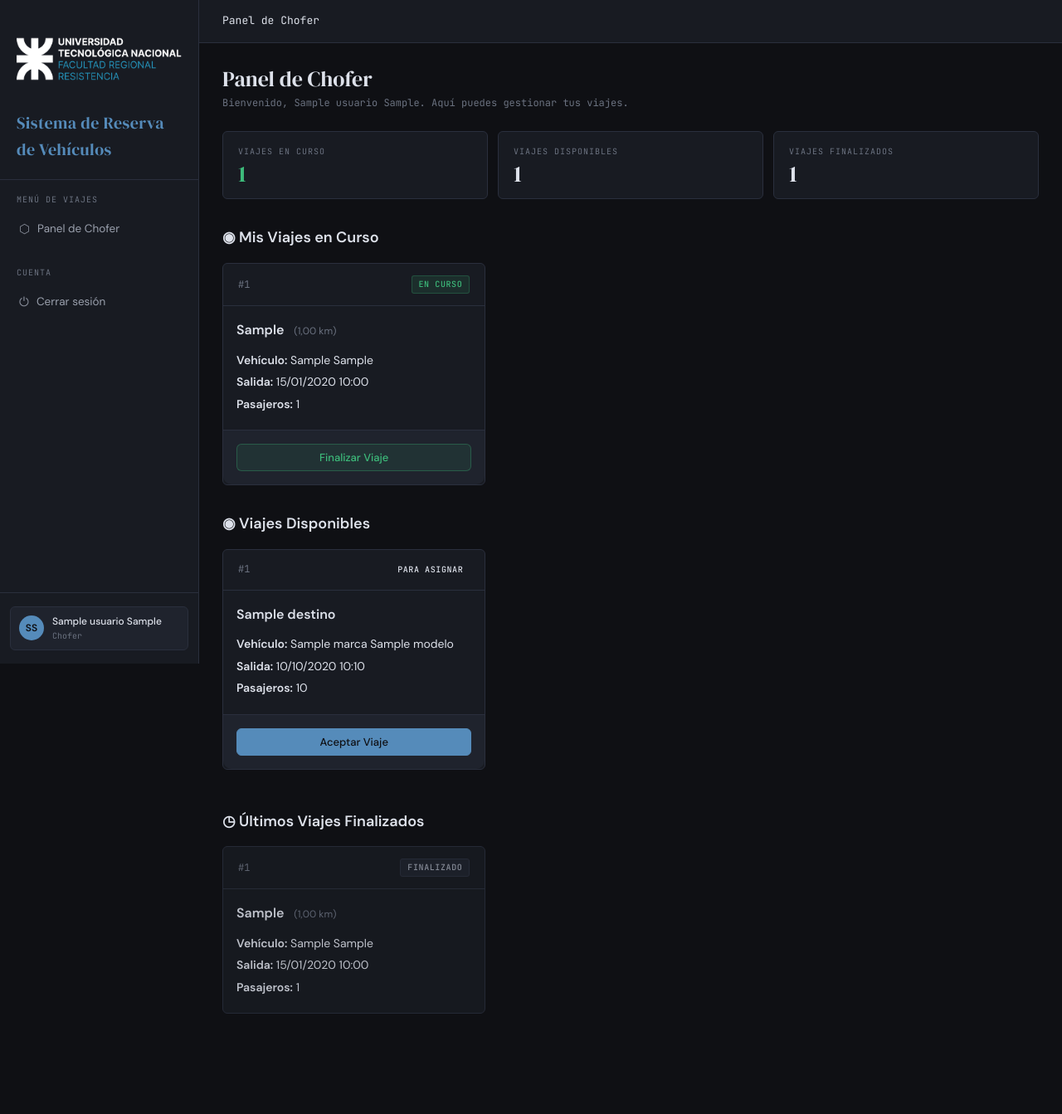
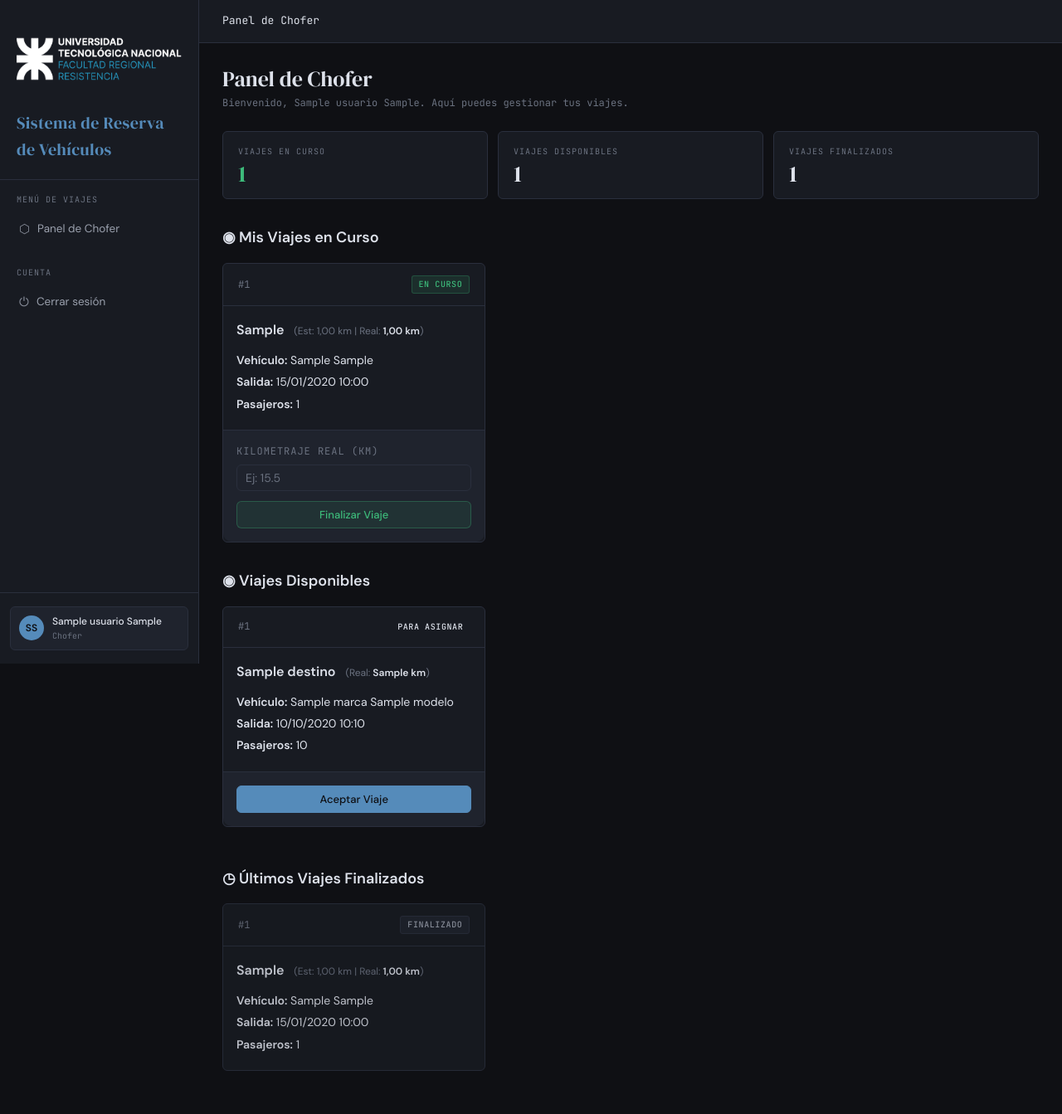
Before and after one commit to joaquin1401/TICKETS_v1, a Django app: template reservas/templates/reservas/chofer_dashboard.html in a window 1280 px wide. Shown: the whole page at 83% size. Before the commit the page ends 1222 px from the top, so only its background shows below. Run offline with Django 5.2, Linux system fonts and the light colour scheme; data comes from the database, SQL or seed files in the repository; tables that the repository leaves empty hold one stand-in row (values such as "Sample post"); the template is opened without the code that fills it: values that come from a table or form of the project are taken from there, most other values are stand-ins (such as "Sample title", 1, 10 or a date in 2020); parts of the project's set-up code (start-up, migrations or seed data) failed here and were passed over.

Commit message:
El chofer, Luego de realizado un viaje (tikcet) cargar kilometraje hecho, esto con el objetivo de comparar los kilometros realizados con lo kilómetros calculados en la generación del ticket, por ende se debe mostrar en todos los listados de tickets y en el detalle del ticket

```diff
--- a/reservas/models.py
+++ b/reservas/models.py
@@ -281,6 +281,10 @@ class Ticket(models.Model):
         max_digits=10, decimal_places=2, default=0.0,
         help_text="Distancia en kilómetros desde UTN FRRE al destino"
     )
+    kilometraje_real = models.DecimalField(
+        max_digits=10, decimal_places=2, null=True, blank=True,
+        help_text="Distancia real recorrida reportada por el chofer al finalizar"
+    )
     cant_pasajeros = models.PositiveIntegerField()
     descripcion = models.TextField(blank=True)
     hora_inicio = models.DateTimeField()
--- a/reservas/templates/reservas/chofer_dashboard.html
+++ b/reservas/templates/reservas/chofer_dashboard.html
@@ -39,7 +39,7 @@
     <div class="card-body" style="flex: 1; padding: 16px;">
       <h3 style="margin-top: 0; margin-bottom: 12px; font-size: 16px;" class="primary">
         {{ t.destino }}
-        {% if t.kilometraje > 0 %}<span style="font-size:12px;font-weight:normal;color:var(--text-muted);margin-left:8px;">({{ t.kilometraje }} km)</span>{% endif %}
+        {% if t.kilometraje > 0 or t.kilometraje_real %}<span style="font-size:12px;font-weight:normal;color:var(--text-muted);margin-left:8px;">({% if t.kilometraje > 0 %}Est: {{ t.kilometraje }} km{% endif %}{% if t.kilometraje > 0 and t.kilometraje_real %} | {% endif %}{% if t.kilometraje_real %}Real: <strong style="color:var(--text);">{{ t.kilometraje_real }} km</strong>{% endif %})</span>{% endif %}
       </h3>
       <p style="margin: 4px 0; font-size: 14px; color: var(--text);"><strong>Vehículo:</strong> {{ t.id_vehiculo.marca }} {{ t.id_vehiculo.modelo }}</p>
       <p style="margin: 4px 0; font-size: 14px; color: var(--text);"><strong>Salida:</strong> {{ t.hora_inicio|date:"d/m/Y H:i" }}</p>
@@ -48,6 +48,10 @@
     <div style="border-top: 1px solid var(--border); padding: 16px; background: var(--surface2); border-radius: 0 0 10px 10px;">
       <form method="post" action="{% url 'finalizar_ticket' t.pk %}" style="margin: 0;">
         {% csrf_token %}
+        <div style="margin-bottom: 12px;">
+          <label class="form-label" style="font-size: 12px;">Kilometraje Real (km)</label>
+          <input type="number" step="0.01" min="0.01" name="kilometraje_real" class="form-control" required placeholder="Ej: 15.5" style="padding: 6px 10px; font-size: 14px;">
+        </div>
         <button type="submit" class="btn btn-success" style="width: 100%;">Finalizar Viaje</button>
       </form>
     </div>
@@ -75,7 +79,7 @@
     <div class="card-body" style="flex: 1; padding: 16px;">
       <h3 style="margin-top: 0; margin-bottom: 12px; font-size: 16px;" class="primary">
         {{ t.destino }}
-        {% if t.kilometraje > 0 %}<span style="font-size:12px;font-weight:normal;color:var(--text-muted);margin-left:8px;">({{ t.kilometraje }} km)</span>{% endif %}
+        {% if t.kilometraje > 0 or t.kilometraje_real %}<span style="font-size:12px;font-weight:normal;color:var(--text-muted);margin-left:8px;">({% if t.kilometraje > 0 %}Est: {{ t.kilometraje }} km{% endif %}{% if t.kilometraje > 0 and t.kilometraje_real %} | {% endif %}{% if t.kilometraje_real %}Real: <strong style="color:var(--text);">{{ t.kilometraje_real }} km</strong>{% endif %})</span>{% endif %}
       </h3>
       <p style="margin: 4px 0; font-size: 14px; color: var(--text);"><strong>Vehículo:</strong> {{ t.id_vehiculo.marca }} {{ t.id_vehiculo.modelo }}</p>
       <p style="margin: 4px 0; font-size: 14px; color: var(--text);"><strong>Salida:</strong> {{ t.hora_inicio|date:"d/m/Y H:i" }}</p>
@@ -112,7 +116,7 @@
     <div class="card-body" style="flex: 1; padding: 16px;">
       <h3 style="margin-top: 0; margin-bottom: 12px; font-size: 16px;" class="primary">
         {{ t.destino }}
-        {% if t.kilometraje > 0 %}<span style="font-size:12px;font-weight:normal;color:var(--text-muted);margin-left:8px;">({{ t.kilometraje }} km)</span>{% endif %}
+        {% if t.kilometraje > 0 or t.kilometraje_real %}<span style="font-size:12px;font-weight:normal;color:var(--text-muted);margin-left:8px;">({% if t.kilometraje > 0 %}Est: {{ t.kilometraje }} km{% endif %}{% if t.kilometraje > 0 and t.kilometraje_real %} | {% endif %}{% if t.kilometraje_real %}Real: <strong style="color:var(--text);">{{ t.kilometraje_real }} km</strong>{% endif %})</span>{% endif %}
       </h3>
       <p style="margin: 4px 0; font-size: 14px; color: var(--text);"><strong>Vehículo:</strong> {{ t.id_vehiculo.marca }} {{ t.id_vehiculo.modelo }}</p>
       <p style="margin: 4px 0; font-size: 14px; color: var(--text);"><strong>Salida:</strong> {{ t.hora_inicio|date:"d/m/Y H:i" }}</p>
--- a/reservas/templates/reservas/detalle_ticket.html
+++ b/reservas/templates/reservas/detalle_ticket.html
@@ -41,8 +41,10 @@
         <div class="detail-field-label">Destino</div>
         <div class="detail-field-value large">
           {{ ticket.destino }}
-          {% if ticket.kilometraje > 0 %}
-          <span style="font-size: 14px; font-weight: 500; color: var(--text-dim); margin-left: 8px;">({{ ticket.kilometraje }} km)</span>
+          {% if ticket.kilometraje > 0 or ticket.kilometraje_real %}
+          <span style="font-size: 14px; font-weight: 500; color: var(--text-dim); margin-left: 8px;">
+            ({% if ticket.kilometraje > 0 %}Est: {{ ticket.kilometraje }} km{% endif %}{% if ticket.kilometraje > 0 and ticket.kilometraje_real %} | {% endif %}{% if ticket.kilometraje_real %}Real: {{ ticket.kilometraje_real }} km{% endif %})
+          </span>
           {% endif %}
         </div>
       </div>
--- a/reservas/templates/reservas/detalle_usuario.html
+++ b/reservas/templates/reservas/detalle_usuario.html
@@ -49,7 +49,7 @@
           <td><span class="text-mono text-muted">#{{ t.pk }}</span></td>
           <td>
             <span class="primary">{{ t.destino }}</span>
-            {% if t.kilometraje > 0 %}<div style="font-size:11px;color:var(--text-muted);margin-top:2px;">{{ t.kilometraje }} km</div>{% endif %}
+            {% if t.kilometraje > 0 or t.kilometraje_real %}<div style="font-size:11px;color:var(--text-muted);margin-top:2px;">{% if t.kilometraje > 0 %}Est: {{ t.kilometraje }} km{% endif %}{% if t.kilometraje > 0 and t.kilometraje_real %} | {% endif %}{% if t.kilometraje_real %}Real: <span style="font-weight:600;color:var(--text);">{{ t.kilometraje_real }} km</span>{% endif %}</div>{% endif %}
           </td>
           <td>{{ t.id_vehiculo.marca }} {{ t.id_vehiculo.modelo }}</td>
           <td class="text-mono">{{ t.hora_inicio|date:"d/m/Y H:i" }}</td>
--- a/reservas/templates/reservas/historial.html
+++ b/reservas/templates/reservas/historial.html
@@ -76,7 +76,7 @@
           <td><span class="text-mono text-muted">#{{ t.pk }}</span></td>
           <td>
             <span class="primary">{{ t.destino }}</span>
-            {% if t.kilometraje > 0 %}<div style="font-size:11px;color:var(--text-muted);margin-top:2px;">{{ t.kilometraje }} km</div>{% endif %}
+            {% if t.kilometraje > 0 or t.kilometraje_real %}<div style="font-size:11px;color:var(--text-muted);margin-top:2px;">{% if t.kilometraje > 0 %}Est: {{ t.kilometraje }} km{% endif %}{% if t.kilometraje > 0 and t.kilometraje_real %} | {% endif %}{% if t.kilometraje_real %}Real: <span style="font-weight:600;color:var(--text);">{{ t.kilometraje_real }} km</span>{% endif %}</div>{% endif %}
           </td>
           <td>{{ t.id_vehiculo.marca }} {{ t.id_vehiculo.modelo }}</td>
           <td class="text-mono">{{ t.hora_inicio|date:"d/m/Y H:i" }}</td>
--- a/reservas/templates/reservas/historial_tickets.html
+++ b/reservas/templates/reservas/historial_tickets.html
@@ -93,7 +93,7 @@
           <td>{{ t.id_vehiculo.marca }} {{ t.id_vehiculo.modelo }}</td>
           <td>
             {{ t.destino }}
-            {% if t.kilometraje > 0 %}<div style="font-size:11px;color:var(--text-muted);margin-top:2px;">{{ t.kilometraje }} km</div>{% endif %}
+            {% if t.kilometraje > 0 or t.kilometraje_real %}<div style="font-size:11px;color:var(--text-muted);margin-top:2px;">{% if t.kilometraje > 0 %}Est: {{ t.kilometraje }} km{% endif %}{% if t.kilometraje > 0 and t.kilometraje_real %} | {% endif %}{% if t.kilometraje_real %}Real: <span style="font-weight:600;color:var(--text);">{{ t.kilometraje_real }} km</span>{% endif %}</div>{% endif %}
           </td>
           <td class="text-mono">{{ t.hora_inicio|date:"d/m/Y H:i" }}</td>
           <td>
--- a/reservas/templates/reservas/monitor_activos.html
+++ b/reservas/templates/reservas/monitor_activos.html
@@ -103,7 +103,7 @@
           <td>{{ t.id_vehiculo.marca }} {{ t.id_vehiculo.modelo }}</td>
           <td>
             {{ t.destino }}
-            {% if t.kilometraje > 0 %}<div style="font-size:11px;color:var(--text-muted);margin-top:2px;">{{ t.kilometraje }} km</div>{% endif %}
+            {% if t.kilometraje > 0 or t.kilometraje_real %}<div style="font-size:11px;color:var(--text-muted);margin-top:2px;">{% if t.kilometraje > 0 %}Est: {{ t.kilometraje }} km{% endif %}{% if t.kilometraje > 0 and t.kilometraje_real %} | {% endif %}{% if t.kilometraje_real %}Real: <span style="font-weight:600;color:var(--text);">{{ t.kilometraje_real }} km</span>{% endif %}</div>{% endif %}
           </td>
           <td class="text-mono">{{ t.hora_inicio|date:"d/m H:i" }}</td>
           <td class="text-mono">{% if t.hora_fin %}{{ t.hora_fin|date:"d/m H:i" }}{% else %}<span class="text-muted">—</span>{% endif %}</td>
@@ -117,8 +117,9 @@
                   <button type="submit" class="btn btn-primary btn-sm">Asignarme</button>
                 </form>
               {% elif t.estado == 'en_curso' and t.conductor.pk == request.session.usuario_id %}
-                <form method="post" action="{% url 'finalizar_ticket' t.pk %}" style="display:inline;">
+                <form method="post" action="{% url 'finalizar_ticket' t.pk %}" style="display:flex; align-items:center; gap:4px;">
                   {% csrf_token %}
+                  <input type="number" step="0.01" min="0.01" name="kilometraje_real" required placeholder="Km" title="Kilometraje Real" style="width: 60px; font-size: 11px; padding: 4px;">
                   <button type="submit" class="btn btn-success btn-sm">Finalizar</button>
                 </form>
               {% endif %}
```
Also changed, not shown: reservas/views.py (+13 -2 lines), reservas/migrations/0014_ticket_kilometraje_real.py (added).
